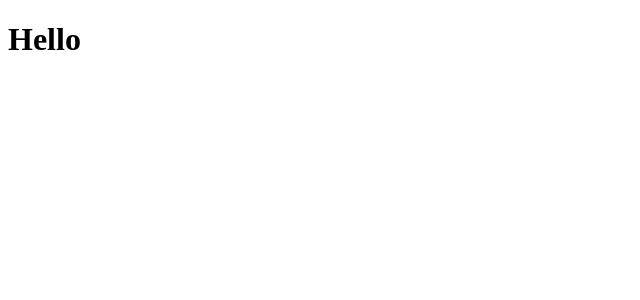
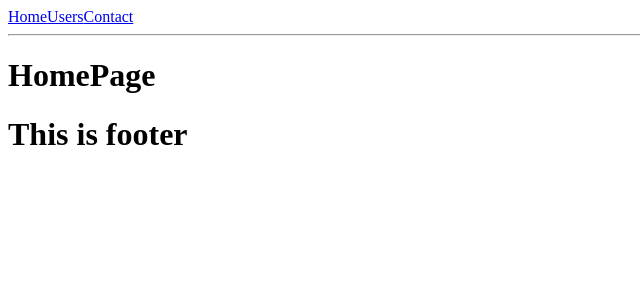
Before and after one commit to nowmozillaclub/enrollar, a React (Create React App) app in the folder client/: page / in a window 1280 px wide. Shown: the top 300 px of the page, without its empty margins (0-640 px from the left). Built offline with nearby package versions, Linux system fonts and the light colour scheme.

Commit message:
Home Page

```diff
--- a/client/src/App.js
+++ b/client/src/App.js
@@ -1,12 +1,26 @@
-import React from "react";
+import React, { Fragment } from 'react';
+
+
 // import "./App.css";
+
+import {
+  BrowserRouter,
+  Route,
+  Switch
+} from 'react-router-dom';
+import HomePage  from './pages/HomePage';
 
 function App() {
   return (
-    <div className="App">
-      <h1>Hello</h1>
-    </div>
+    <Fragment>
+      <BrowserRouter>
+        <Switch>
+          <Route exact path='/' component={HomePage} />
+        </Switch>
+      </BrowserRouter>
+    </Fragment>
   );
 }
 
+
 export default App;
--- a/client/src/index.js
+++ b/client/src/index.js
@@ -1,13 +1,30 @@
 import React from "react";
 import ReactDOM from "react-dom";
 import App from "./App";
+
 // import * as serviceWorker from "./serviceWorker";
+import { Route, BrowserRouter as Router, Switch } from "react-router-dom";
+import Header from "./pages/header";
+import Footer from "./pages/footer";
 
-ReactDOM.render(
-  <React.StrictMode>
-    <App />
-  </React.StrictMode>,
-  document.getElementById("root")
+const routing = (
+  <Router>
+    <div>
+      <Header/>
+      <hr />
+      <Switch>
+        <Route exact path="/" component={App} />
+      </Switch>
+      <Footer/>
+    </div>
+  </Router>
 );
+ReactDOM.render(routing, document.getElementById("root"));
+// ReactDOM.render(
+//   <React.StrictMode>
+//     <App />
+//   </React.StrictMode>,
+//   document.getElementById("root")
+// );
 
 // serviceWorker.unregister();
--- /dev/null
+++ b/client/src/pages/HomePage.js
@@ -0,0 +1,18 @@
+import React, { useEffect, useState } from 'react';
+
+import Header from "./header";
+import Footer from "./footer";
+const HomePage = () => {
+	return(
+		<div>
+
+		<h1>
+			HomePage
+		</h1>
+
+		</div>
+
+	)
+};
+
+export default HomePage;
--- /dev/null
+++ b/client/src/pages/footer.js
@@ -0,0 +1,11 @@
+import React from "react";
+
+function Footer() {
+  return (
+    <div>
+      <h1>This is footer</h1>
+    </div>
+  );
+}
+
+export default Footer;
--- /dev/null
+++ b/client/src/pages/header.js
@@ -0,0 +1,19 @@
+import React from "react";
+import { NavLink } from "react-router-dom";
+
+function Header() {
+  return (
+    <nav>
+      <NavLink exact activeClassName="active" to="/">
+        Home
+      </NavLink>
+      <NavLink activeClassName="active" to="/users">
+        Users
+      </NavLink>
+      <NavLink activeClassName="active" to="/contact">
+        Contact
+      </NavLink>
+    </nav>
+  );
+}
+export default Header;
--- a/package.json
+++ b/package.json
@@ -16,5 +16,8 @@
   "bugs": {
     "url": "https://github.com/nowmozillaclub/Course-Place/issues"
   },
-  "homepage": "https://github.com/nowmozillaclub/Course-Place#readme"
+  "homepage": "https://github.com/nowmozillaclub/Course-Place#readme",
+  "dependencies": {
+    "react-router-dom": "^5.2.0"
+  }
 }
```
Also changed, not shown: 1 other file (tests, documents, lock files or other folders).
